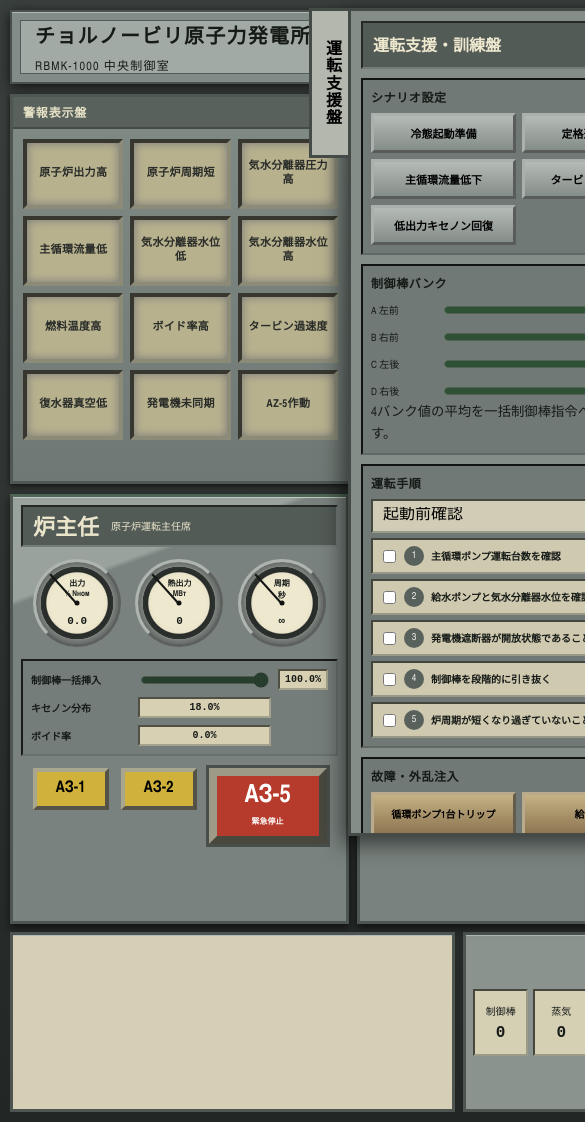
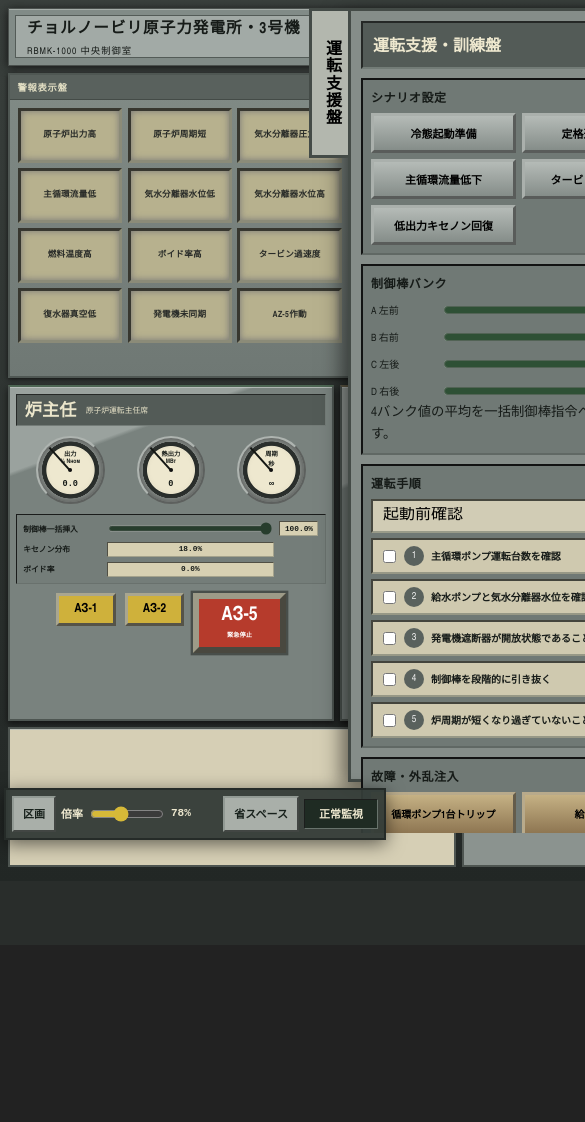
Before and after one commit to sakusdev/Chernobyl-RBMKSimulator, a website built with Vite: page index.html in a window 390 px wide. Shown: the top 1122 px of the page, 585 px wide, since content can reach past the window. After the commit the page ends 945 px from the top, so only its background shows below. Built offline with nearby package versions, Linux system fonts and the light colour scheme.

Commit message:
Load mobile console navigation

```diff
--- a/index.html
+++ b/index.html
@@ -9,6 +9,7 @@
     <link rel="stylesheet" href="/src/client/operations-suite.css" />
     <link rel="stylesheet" href="/src/client/training-tools.css" />
     <link rel="stylesheet" href="/src/client/mobile-layout-fixes.css" />
+    <link rel="stylesheet" href="/src/client/mobile-console.css" />
     <title>RBMK-1000 発電所運転シミュレーター</title>
   </head>
   <body>
@@ -18,5 +19,6 @@
     <script type="module" src="/src/client/alarm-display-fix.ts"></script>
     <script type="module" src="/src/client/operations-suite.ts"></script>
     <script type="module" src="/src/client/training-tools.ts"></script>
+    <script type="module" src="/src/client/mobile-console.ts"></script>
   </body>
 </html>
```
